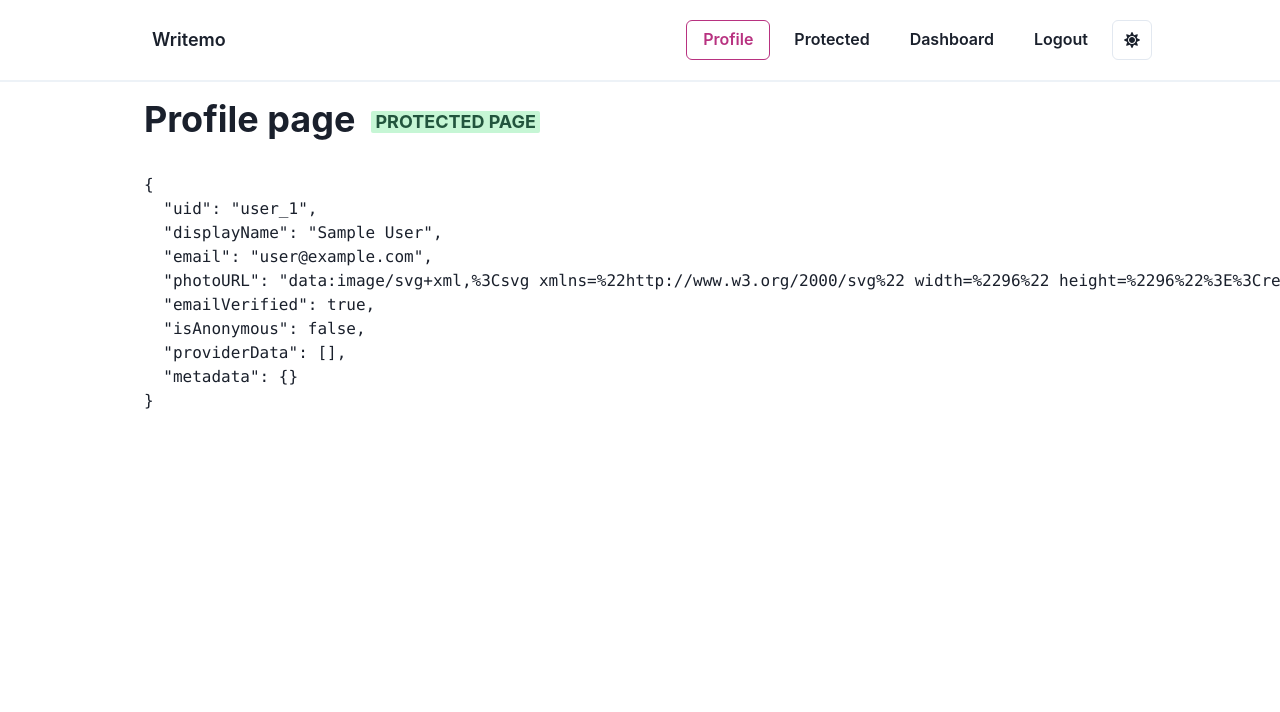
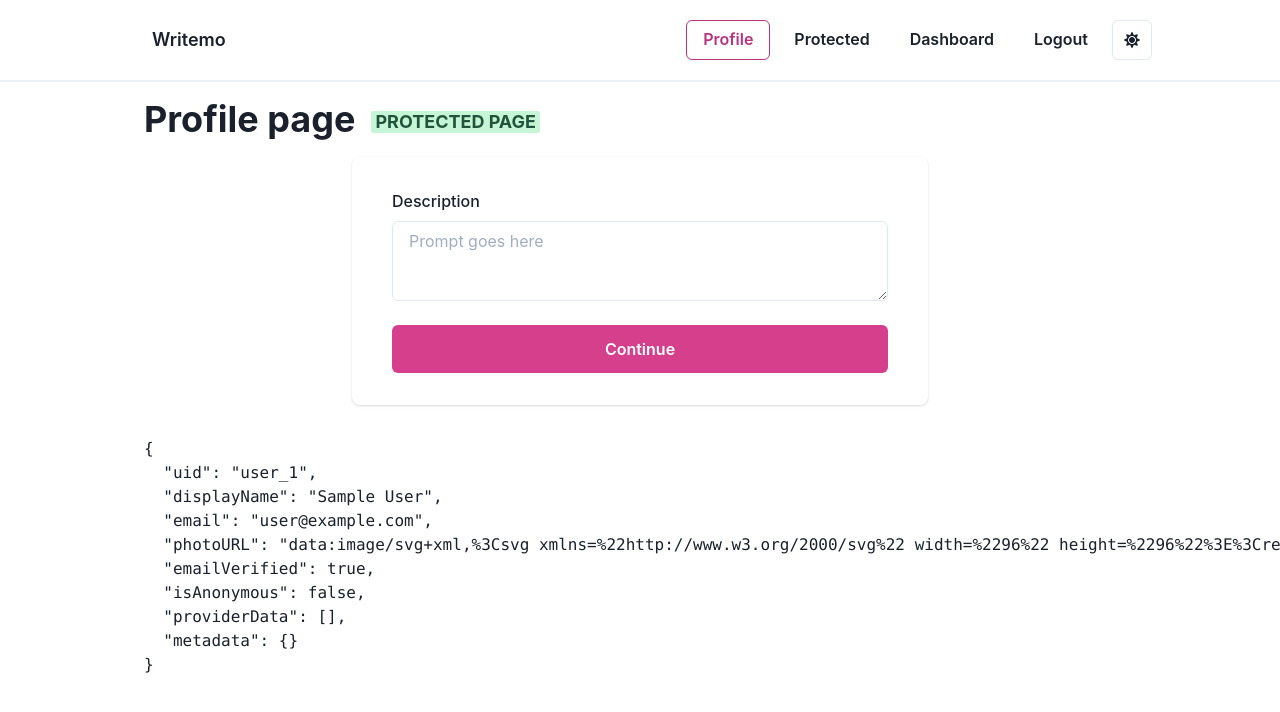
Before and after one commit to pearcircuitmike/mikelabs-drafter, a React (Create React App) app: page /profile in a window 1280 px wide. Shown: the top 712 px of the page. Built offline with nearby package versions, Linux system fonts and the light colour scheme; no server answers; sample sign-in values are in the browser's storage.

Commit message:
Outline generator is working
Using lib

```diff
--- a/package.json
+++ b/package.json
@@ -12,6 +12,7 @@
     "@testing-library/user-event": "^12.8.3",
     "firebase": "^9.6.11",
     "framer-motion": "^4.1.17",
+    "openai": "^2.0.5",
     "react": "^17.0.2",
     "react-dom": "^17.0.2",
     "react-icons": "^4.2.0",
--- /dev/null
+++ b/src/components/OutlineGenerator.jsx
@@ -0,0 +1,101 @@
+import { Button,
+chakra,
+FormControl,
+FormLabel,
+Heading,
+HStack,
+Input,
+Stack,
+useToast,
+Text,
+Box,
+Flex,
+Badge,
+Container, Textarea
+} from '@chakra-ui/react'
+import  React from 'react'
+import { useState } from 'react'
+import { Layout } from '../components/Layout'
+
+import { Link, useHistory, useLocation } from 'react-router-dom'
+import { Card } from '../components/Card'
+
+const { Configuration, OpenAIApi } = require("openai");
+
+export default function OutlineGenerator() {
+  const toast = useToast()
+  const [isSubmitting, setIsSubmitting] = useState(false)
+  const [outline, setOutline] = useState('')
+
+  const configuration = new Configuration({
+    apiKey: process.env.REACT_APP_OPENAI_API_KEY,
+  });
+  const openai = new OpenAIApi(configuration);
+
+  const handleOutline = async (e) =>{
+    e.preventDefault()
+    setIsSubmitting(true)
+
+    try{
+      const res = await openai.createCompletion("text-davinci-002", {
+        prompt: `Generate an outline for a blog post about ${outline}. Each bullet in the outlie should cover a key talking point and serve as a basis for a paragraph. Be sure to include an introduction and a conclusion too.`,
+        temperature: 0.7,
+        max_tokens: 256,
+        top_p: 1,
+        frequency_penalty: 0,
+        presence_penalty: 0,
+      });
+
+      console.log(res.data.choices[0].text);
+      setIsSubmitting(false);
+    }
+    catch(err){
+      toast({
+        description: err,
+        status: "error",
+        duration: 5000,
+        isClosable: true
+      })
+    }
+  }
+
+  return (
+
+      <Card maxW='xl' mx='auto' mt={4}>
+        <chakra.form
+          onSubmit={handleOutline}
+          >
+          <Stack spacing='6'>
+
+            <FormControl id='Outline prompt'>
+              <FormLabel>Description</FormLabel>
+              <Textarea
+                value={outline}
+                onChange={(e) => setOutline(e.target.value)}
+                name='description'
+                type='text-area'
+                placeholder = 'Prompt goes here'
+                required />
+            </FormControl>
+
+
+
+            <Button
+              isLoading={isSubmitting}
+              type='submit'
+              colorScheme='primary'
+              size='lg'
+              fontSize='md'>
+              Continue
+            </Button>
+          </Stack>
+        </chakra.form>
+
+      </Card>
+
+
+
+
+
+  )
+}
--- a/src/pages/NewDraft.jsx
+++ b/src/pages/NewDraft.jsx
@@ -24,6 +24,8 @@ import useMounted from '../hooks/useMounted'
 
 import { doc, addDoc, collection, serverTimestamp } from 'firebase/firestore'
 import { db } from "../utils/init-firebase"
+
+import  OutlineGenerator  from '../components/OutlineGenerator'
 
 
 export default function NewDraft() {
@@ -100,6 +102,7 @@ export default function NewDraft() {
             </FormControl>
 
 
+
             <Button
               isLoading={isSubmitting}
               type='submit'
@@ -114,6 +117,8 @@ export default function NewDraft() {
       <Container maxW='container.lg' overflowX='auto' py={4}></Container>
       </Card>
 
+      <OutlineGenerator/>
+
     </Layout>
 
   )
--- a/src/pages/Profilepage.jsx
+++ b/src/pages/Profilepage.jsx
@@ -3,6 +3,8 @@ import { Layout } from '../components/Layout'
 import { Badge, chakra, Code, Container, Heading } from '@chakra-ui/react'
 import { Card } from '../components/Card'
 import { useAuth } from '../contexts/AuthContext'
+import  OutlineGenerator  from '../components/OutlineGenerator'
+
 
 export default function Profilepage() {
   const {currentUser} = useAuth()
@@ -15,6 +17,7 @@ export default function Profilepage() {
           Protected Page
         </Badge>
       </Heading>
+      <OutlineGenerator/>
 
       <Container maxW='container.lg' overflowX='auto' py={4}></Container>
       <chakra.pre>
```
Also changed, not shown: 1 other file (tests, documents, lock files or other folders).
